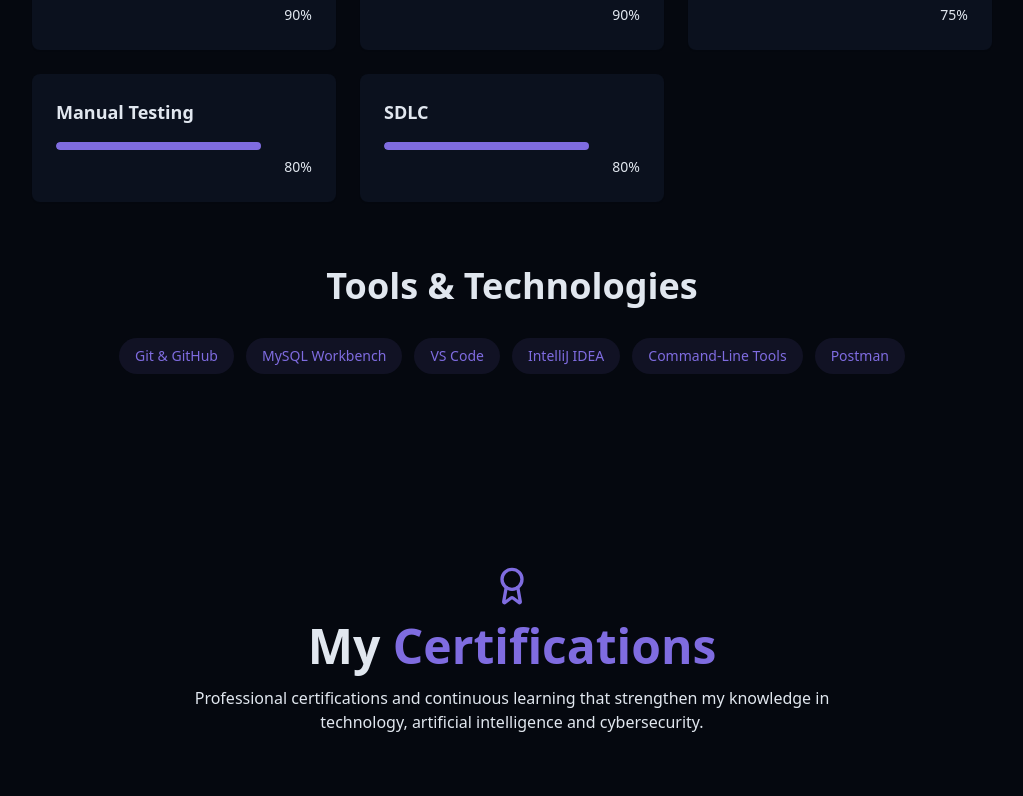
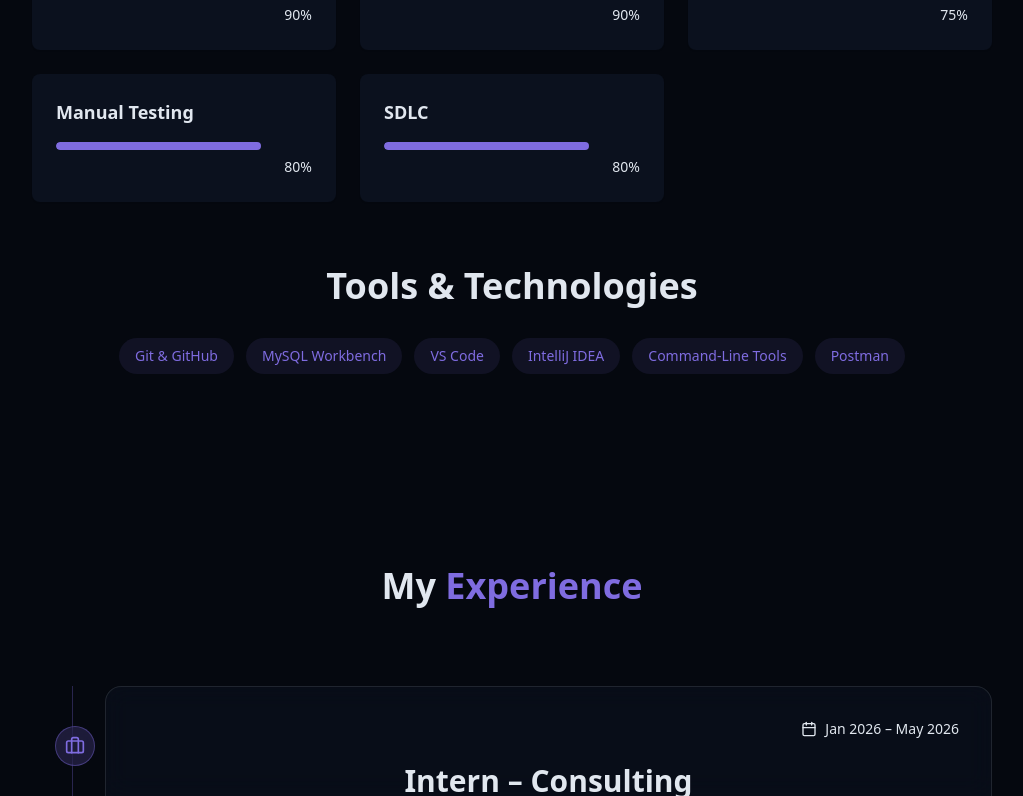
Before and after one commit to PranavChamoli06/Modern-Portfolio, a React (Vite) app: page / in a window 1280 px wide. Shown: the part 2004-2800 px from the top of the page, without its empty margins (128-1151 px from the left). Built offline with nearby package versions, Linux system fonts and the light colour scheme.

Commit message:
Made some changes

```diff
--- a/src/components/CertificationsSection.jsx
+++ /dev/null
@@ -1,160 +0,0 @@
-
-import React from "react";
-import {
-  Award,
-  BrainCircuit,
-  ShieldCheck,
-  ExternalLink,
-  CalendarDays,
-  Clock3,
-} from "lucide-react";
-
-const certifications = [
-  {
-    id: 1,
-    title: "Supervised Machine Learning: Regression and Classification",
-    issuer: "DeepLearning.AI & Stanford Online",
-    platform: "Coursera",
-    date: "May 25, 2025",
-    category: "Artificial Intelligence",
-    description:
-      "Completed training in supervised machine learning, focusing on regression and classification techniques.",
-    icon: BrainCircuit,
-    credentialId: "POSFD9HNZXRJ",
-    link: "https://coursera.org/verify/POSFD9HNZXRJ",
-    duration: null,
-  },
-  {
-    id: 2,
-    title: "ISO 27001:2022 Lead Auditor: ISMS Audit Step by Step",
-    issuer: "Dr. Amar Massoud",
-    platform: "Udemy",
-    date: "November 11, 2026",
-    category: "Cybersecurity",
-    description:
-      "Completed a 7-hour course covering ISO 27001:2022 Lead Auditor concepts and Information Security Management System (ISMS) auditing.",
-    icon: ShieldCheck,
-    credentialId:
-      "UC-e6f4b084-9468-4c81-83e7-4933425d85d0",
-    link:
-      "https://ude.my/UC-e6f4b084-9468-4c81-83e7-4933425d85d0",
-    duration: "7 Hours",
-  },
-];
-
-const CertificationsSection = () => {
-  return (
-    <section
-      id="certifications"
-      className="py-24 px-4 relative"
-    >
-      <div className="container mx-auto max-w-6xl">
-
-        {/* Section Heading */}
-        <div className="text-center mb-16">
-          <div className="flex justify-center mb-4">
-            <Award className="w-10 h-10 text-primary" />
-          </div>
-
-          <h2 className="text-3xl md:text-5xl font-bold mb-4">
-            My <span className="text-primary">Certifications</span>
-          </h2>
-
-          <p className="text-muted-foreground max-w-2xl mx-auto">
-            Professional certifications and continuous learning
-            that strengthen my knowledge in technology,
-            artificial intelligence and cybersecurity.
-          </p>
-        </div>
-
-        {/* Certificate Cards */}
-        <div className="grid grid-cols-1 md:grid-cols-2 gap-7">
-
-          {certifications.map((cert) => {
-            const Icon = cert.icon;
-
-            return (
-              <div
-                key={cert.id}
-                className="group relative p-6 md:p-8 rounded-2xl border border-border bg-card/60 backdrop-blur-sm transition-all duration-300 hover:-translate-y-2 hover:border-primary/60 hover:shadow-xl hover:shadow-primary/10"
-              >
-
-                {/* Icon and Category */}
-                <div className="flex items-center justify-between mb-7">
-                  <div className="p-3 rounded-xl bg-primary/10">
-                    <Icon className="w-7 h-7 text-primary" />
-                  </div>
-
-                  <span className="text-xs font-medium px-3 py-1.5 rounded-full bg-primary/10 text-primary">
-                    {cert.category}
-                  </span>
-                </div>
-
-                {/* Certificate Information */}
-                <h3 className="text-xl font-semibold mb-3 leading-snug group-hover:text-primary transition-colors">
-                  {cert.title}
-                </h3>
-
-                <p className="text-muted-foreground text-sm mb-5">
-                  {cert.description}
-                </p>
-
-                <div className="space-y-3 text-sm mb-7">
-
-                  <div className="flex items-center gap-3">
-                    <Award className="w-4 h-4 text-primary shrink-0" />
-                    <span className="text-muted-foreground">
-                      {cert.platform} · {cert.issuer}
-                    </span>
-                  </div>
-
-                  <div className="flex items-center gap-3">
-                    <CalendarDays className="w-4 h-4 text-primary shrink-0" />
-                    <span className="text-muted-foreground">
-                      {cert.date}
-                    </span>
-                  </div>
-
-                  {cert.duration && (
-                    <div className="flex items-center gap-3">
-                      <Clock3 className="w-4 h-4 text-primary shrink-0" />
-                      <span className="text-muted-foreground">
-                        {cert.duration}
-                      </span>
-                    </div>
-                  )}
-
-                </div>
-
-                {/* Credential Button */}
-                <div className="pt-5 border-t border-border">
-                  <a
-                    href={cert.link}
-                    target="_blank"
-                    rel="noopener noreferrer"
-                    className="inline-flex items-center gap-2 text-primary font-medium text-sm hover:gap-3 transition-all"
-                  >
-                    View Credential
-                    <ExternalLink className="w-4 h-4" />
-                  </a>
-                </div>
-
-              </div>
-            );
-          })}
-
-        </div>
-
-        {/* Bottom Note */}
-        <div className="text-center mt-12">
-          <p className="text-sm text-muted-foreground">
-            Always learning. Always improving.
-          </p>
-        </div>
-
-      </div>
-    </section>
-  );
-};
-
-export default CertificationsSection;
--- a/src/components/Navbar.jsx
+++ b/src/components/Navbar.jsx
@@ -6,7 +6,6 @@ const navItems = [
   { name: "Home", href: "#hero" },
   { name: "About", href: "#about" },
   { name: "Skills", href: "#skills" },
-  { name: "Certifications", href: "#certifications" },
   { name: "Experience", href: "#experience" },
   { name: "Projects", href: "#projects" },
   { name: "Contact", href: "#contact" },
--- a/src/pages/Home.jsx
+++ b/src/pages/Home.jsx
@@ -5,7 +5,6 @@ import { StarBackground } from "@/components/StarBackground";
 import { HeroSection } from "../components/HeroSection";
 import { AboutSection } from "../components/AboutSection";
 import { SkillsSection } from "../components/SkillsSection";
-import CertificationsSection from "../components/CertificationsSection";
 import { ExperienceSection } from "../components/ExperienceSection";
 import { ProjectsSection } from "../components/ProjectsSection";
 import { ContactSection } from "../components/ContactSection";
@@ -107,7 +106,6 @@ export const Home = () => {
           <HeroSection isVisible={!showLoader} />
           <AboutSection />
           <SkillsSection />
-          <CertificationsSection />
           <ExperienceSection />
           <ProjectsSection />
           <ContactSection />
```
